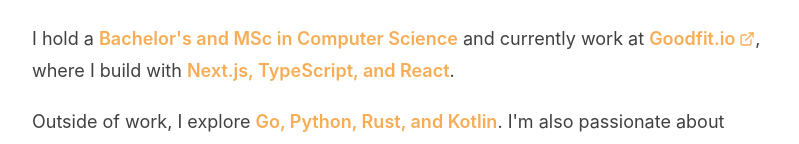
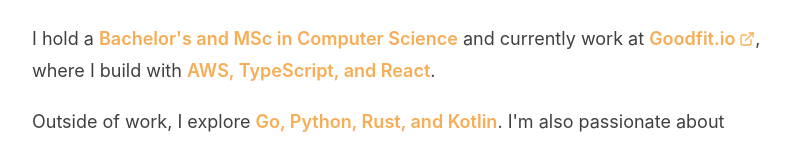
Before and after one commit to johnretsas/johnretsas.github.io, a Next.js app: page / in a window 1280 px wide. Shown: the part 291-435 px from the top of the page, without its empty margins (224-1023 px from the left). Built offline with nearby package versions, Linux system fonts and the light colour scheme.

Commit message:
fix: refactor

```diff
--- a/app/page.tsx
+++ b/app/page.tsx
@@ -21,13 +21,18 @@ export default function Page() {
             Bachelor's and MSc in Computer Science
           </strong>{" "}
           and currently work at{" "}
-          <a href="https://goodfit.io" target="_blank" rel="noopener noreferrer" className="inline-flex items-center gap-1">
+          <a
+            href="https://goodfit.io"
+            target="_blank"
+            rel="noopener noreferrer"
+            className="inline-flex items-center gap-1"
+          >
             <strong className={styles.warmText}>Goodfit.io</strong>
             <FiExternalLink className="inline text-[var(--accent)]" size={16} />
           </a>
           , where I build with{" "}
           <strong className={styles.warmText}>
-            Next.js, TypeScript, and React
+            AWS, TypeScript, and React
           </strong>
           .
         </p>
```
